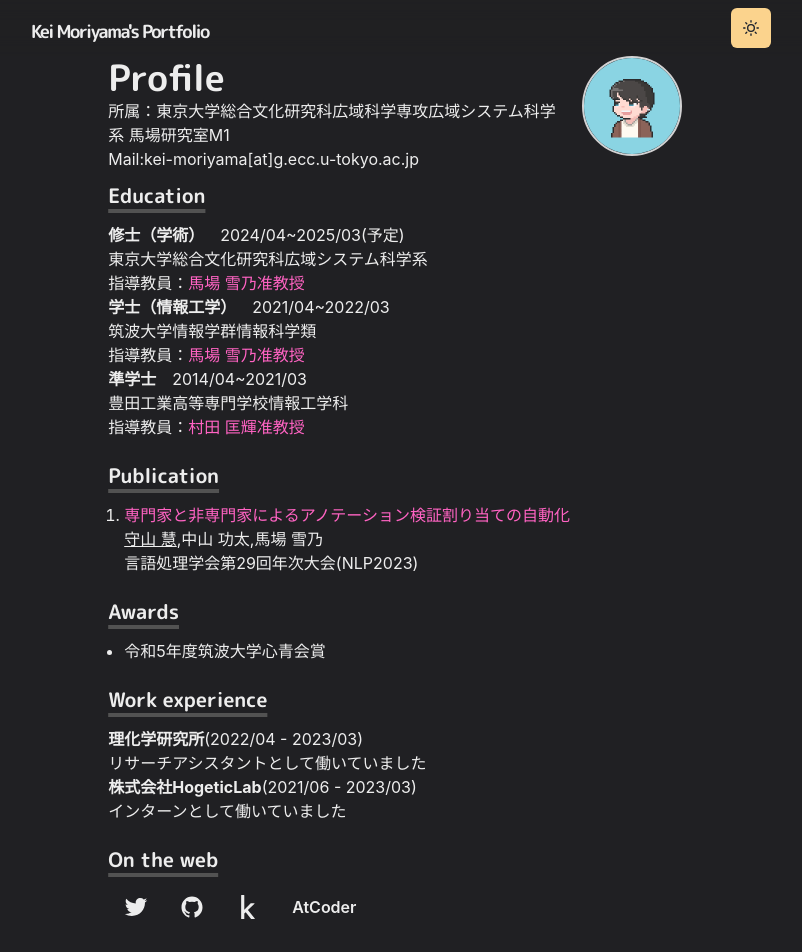
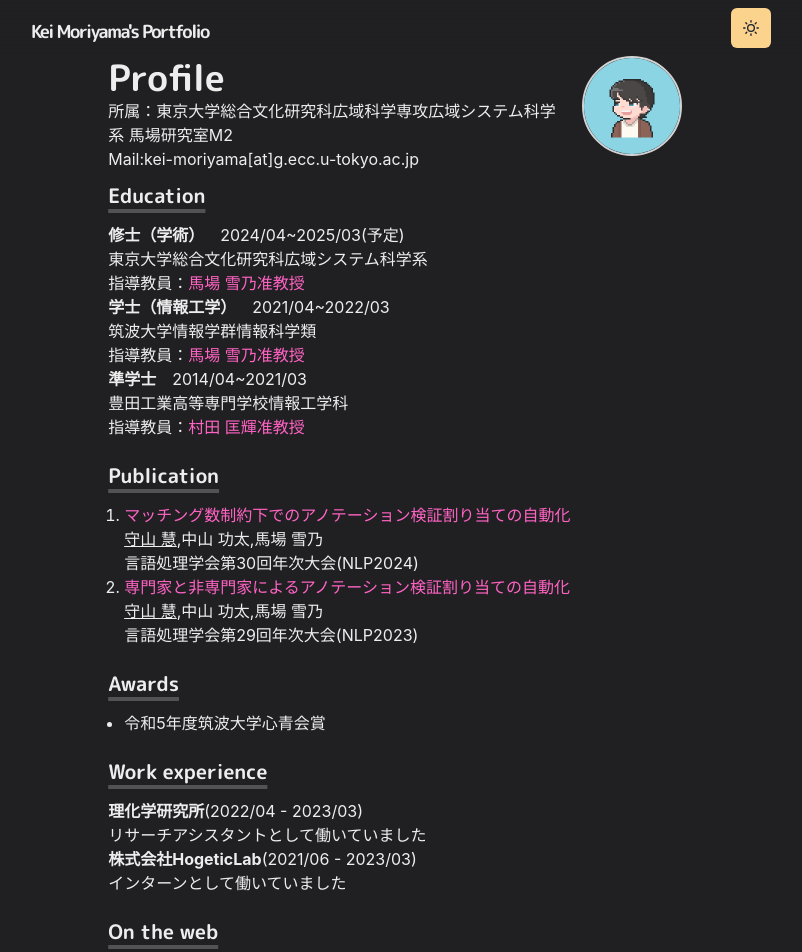
Before and after one commit to keimoriyama/portfolio, a Next.js app: page / in a window 1280 px wide. Shown: the top 952 px of the page, without its empty margins (245-1047 px from the left). Built offline with nearby package versions, Linux system fonts and the light colour scheme.

Commit message:
fix history

```diff
--- a/pages/404.js
+++ b/pages/404.js
@@ -17,7 +17,7 @@ const NotFound = () => {
 
       <Box my={6} align="center">
         <NextLink href="/">
-          <Button coloScheme="teal">Back to Home</Button>
+          <Button colorScheme="teal">Back to Home</Button>
         </NextLink>
       </Box>
     </Container>
--- a/pages/index.js
+++ b/pages/index.js
@@ -15,9 +15,9 @@ import Layout from '../components/layout/article'
 import Section from '../components/section'
 import Work from '../components/work'
 import Education from '../components/education'
-import { BioSection, BioYear } from '../components/bio'
-import { IoLogoTwitter, IoLogoGithub } from 'react-icons/io5'
+import { IoLogoGithub } from 'react-icons/io5'
 import { FaKaggle } from 'react-icons/fa'
+import { FaXTwitter } from 'react-icons/fa6'
 
 const Page = () => {
   return (
@@ -31,7 +31,7 @@ const Page = () => {
             <List>
               <ListItem>
                 所属：東京大学総合文化研究科広域科学専攻広域システム科学系
-                馬場研究室M1
+                馬場研究室M2
               </ListItem>
               <ListItem>Mail:kei-moriyama[at]g.ecc.u-tokyo.ac.jp</ListItem>
             </List>
@@ -90,6 +90,17 @@ const Page = () => {
           <OrderedList>
             <ListItem>
               <Box>
+                <Link href="https://www.anlp.jp/proceedings/annual_meeting/2024/pdf_dir/P3-6.pdf">
+                  マッチング数制約下でのアノテーション検証割り当ての自動化
+                </Link>
+                <Text fontsize="lg">
+                  <Text as="ins">守山 慧</Text>,中山 功太,馬場 雪乃
+                </Text>
+                <Text fontsize="lg">言語処理学会第30回年次大会(NLP2024)</Text>
+              </Box>
+            </ListItem>
+            <ListItem>
+              <Box>
                 <Link href="https://www.anlp.jp/proceedings/annual_meeting/2023/pdf_dir/P9-7.pdf">
                   専門家と非専門家によるアノテーション検証割り当ての自動化
                 </Link>
@@ -136,7 +147,7 @@ const Page = () => {
             <ListItem>
               <Link href="https://twitter.com/moriy4ma">
                 <Button variant="ghost">
-                  <IoLogoTwitter size={24} />
+                  <FaXTwitter size={24} />
                 </Button>
               </Link>
               <Link href="https://github.com/keimoriyama">
```
